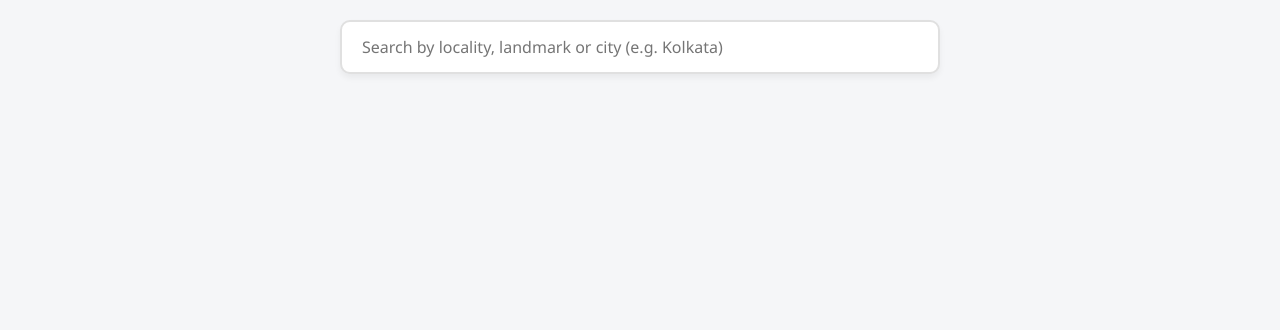
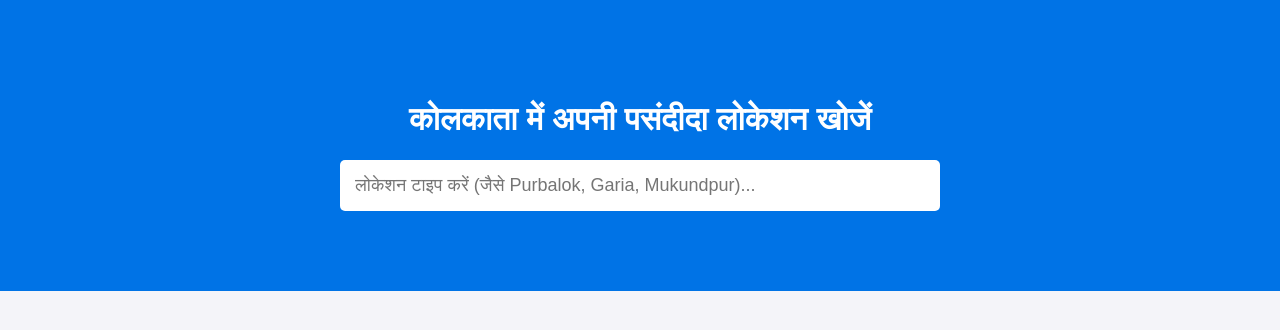
Before and after one commit to pawandevprasad1-wq/WOW-REPOSITORY, a Flask app: page / in a window 1280 px wide. Shown: the top 330 px of the page. Run offline with Flask 3, Linux system fonts and the light colour scheme.

Commit message:
Update index.html

```diff
--- a/templates/index.html
+++ b/templates/index.html
@@ -1,159 +1,54 @@
 <!DOCTYPE html>
-<html lang="en">
+<html lang="hi">
 <head>
     <meta charset="UTF-8">
     <meta name="viewport" content="width=device-width, initial-scale=1.0">
-  <title>Real Estate Search App</title>
+    <title>Property Finder - Search</title>
     <style>
-    * { box-sizing: border-box; font-family: 'Segoe UI', Arial, sans-serif; }
-    body { background-color: #f5f6f8; margin: 0; padding: 20px; }
-    .container { max-width: 600px; margin: 0 auto; }
-
-    /* Search Bar UI */
-    .search-wrapper { position: relative; margin-bottom: 20px; }
-    .search-input {
-      width: 100%; padding: 14px 20px; font-size: 16px; border: 2px solid #e0e0e0;
-      border-radius: 10px; outline: none; box-shadow: 0 4px 6px rgba(0,0,0,0.05);
-    }
-    .suggestions-box {
-      position: absolute; top: 100%; left: 0; right: 0; background: white;
-      border-radius: 10px; box-shadow: 0 8px 16px rgba(0,0,0,0.12); display: none; z-index: 10; margin-top: 5px;
-    }
-    .suggestion-item {
-      padding: 12px 20px; border-bottom: 1px solid #f0f0f0; cursor: pointer;
-      display: flex; justify-content: space-between; align-items: center;
-    }
-    .suggestion-item:hover { background-color: #f9f9f9; }
-    .tag { font-size: 11px; background: #eef2ff; color: #4f46e5; padding: 3px 8px; border-radius: 5px; font-weight: 600; }
-
-    /* Property Cards UI */
-    .card { background: white; border-radius: 12px; margin-bottom: 20px; overflow: hidden; box-shadow: 0 2px 8px rgba(0,0,0,0.08); position: relative; }
-    .card-img { width: 100%; height: 220px; object-fit: cover; background-color: #e5e7eb; }
-    .card-body { padding: 15px; }
-    .price { font-size: 22px; font-weight: bold; color: #16a34a; }
-    .title { font-size: 16px; font-weight: 600; margin: 5px 0; color: #1f2937; }
-    .location { font-size: 13px; color: #6b7280; }
-    .sponsored-badge {
-      position: absolute; top: 10px; left: 10px; background: #f59e0b; color: white;
-      font-size: 11px; font-weight: bold; padding: 4px 8px; border-radius: 4px; text-transform: uppercase;
-    }
-    .details { display: flex; gap: 15px; font-size: 13px; margin-top: 10px; color: #4b5563; border-top: 1px solid #f0f0f0; padding-top: 10px; }
+        body { font-family: Arial, sans-serif; background: #f4f4f9; margin: 0; padding: 0; }
+        .hero { background: #0073e6; padding: 80px 20px; text-align: center; color: white; }
+        .search-container { position: relative; max-width: 600px; margin: 0 auto; }
+        input[type="text"] { width: 100%; padding: 15px; font-size: 18px; border: none; border-radius: 5px; box-sizing: border-box; }
+        .suggestions { position: absolute; top: 55px; left: 0; width: 100%; background: white; border-radius: 5px; box-shadow: 0 4px 10px rgba(0,0,0,0.15); z-index: 1000; color: #333; text-align: left; max-height: 250px; overflow-y: auto; }
+        .suggestion-item { padding: 12px 15px; border-bottom: 1px solid #eee; cursor: pointer; }
+        .suggestion-item:hover { background: #f0f0f0; color: #0073e6; }
     </style>
 </head>
 <body>
 
-<div class="container">
-  <!-- Search Bar -->
-  <div class="search-wrapper">
-    <input type="text" id="searchInput" class="search-input" placeholder="Search by locality, landmark or city (e.g. Kolkata)" autocomplete="off">
-    <div id="suggestionsBox" class="suggestions-box"></div>
-  </div>
-
-  <!-- Listings Stream (Dynamic Mongo Data) -->
-  <div id="listingsContainer">
-    {% for p in properties %}
-      <div class="card">
-        {% if p.is_sponsored %}
-          <div class="sponsored-badge">Sponsored</div>
-        {% endif %}
-
-        <!-- Image Renderer -->
-        {% if p.images and p.images|length > 0 %}
-          <img src="{{ p.images[0] }}" class="card-img" alt="Property Image">
-        {% elif p['image url'] and p['image url']|length > 0 %}
-          <img src="{{ p['image url'][0] }}" class="card-img" alt="Property Image">
-        {% endif %}
-
-        <div class="card-body">
-          <div class="price">{{ p.price_display or p.Price or 'Price on Call' }}</div>
-          <div class="title">{{ p.title or p['Property Title / Headline'] }}</div>
-          <div class="location">📍 {{ p.location.locality or p.location or '' }}, {{ p.location.city or p.City or '' }}</div>
-          <div class="details">
-            <span>🏠 {{ p.bhk_type or p['BHK Type (1 BHK / 2 BHK / 3 BHK / etc.)'] or '' }}</span>
-            <span>📐 {{ p.area.builtup_sqft if p.area else p['Total Built-up Area (Sq. Ft.)'] or '' }} sqft</span>
-            <span>👤 {{ p.owner_type or p['Owner Type (Direct Owner / Agent / Builder)'] or '' }}</span>
-          </div>
-        </div>
-      </div>
-    {% endfor %}
+<div class="hero">
+    <h1>कोलकाता में अपनी पसंदीदा लोकेशन खोजें</h1>
+    <div class="search-container">
+        <input type="text" id="searchBox" placeholder="लोकेशन टाइप करें (जैसे Purbalok, Garia, Mukundpur)..." autocomplete="off">
+        <div id="suggestions" class="suggestions"></div>
     </div>
 </div>
 
 <script>
-  const searchInput = document.getElementById('searchInput');
-  const suggestionsBox = document.getElementById('suggestionsBox');
-  const listingsContainer = document.getElementById('listingsContainer');
-  let debounceTimer;
+    const searchBox = document.getElementById('searchBox');
+    const suggestions = document.getElementById('suggestions');
 
-  // Search Suggestion Logic
-  searchInput.addEventListener('input', function() {
-    clearTimeout(debounceTimer);
+    searchBox.addEventListener('input', async function() {
         const query = this.value.trim();
-
-    if (query.length < 2) {
-      suggestionsBox.style.display = 'none';
+        if (query.length < 1) {
+            suggestions.innerHTML = '';
             return;
         }
 
-    debounceTimer = setTimeout(() => {
-      fetch(`/api/search/suggest?q=${query}`)
-        .then(res => res.json())
-        .then(data => {
-          if (data.suggestions && data.suggestions.length > 0) {
-            suggestionsBox.innerHTML = data.suggestions.map(s => `
-              <div class="suggestion-item" onclick="selectSuggestion('${s.title}')">
-                <span>📍 ${s.title}</span>
-                <span class="tag">${s.type}</span>
-              </div>
-            `).join('');
-            suggestionsBox.style.display = 'block';
-          } else {
-            suggestionsBox.style.display = 'none';
-          }
+        const response = await fetch(`/api/search_location?q=${encodeURIComponent(query)}`);
+        const locations = await response.json();
+
+        suggestions.innerHTML = '';
+        locations.forEach(loc => {
+            const div = document.createElement('div');
+            div.className = 'suggestion-item';
+            div.innerText = loc;
+            div.onclick = function() {
+                window.location.href = `/listings?location=${encodeURIComponent(loc)}`;
+            };
+            suggestions.appendChild(div);
         });
-    }, 300);
     });
-
-  function selectSuggestion(text) {
-    searchInput.value = text.split(',')[0];
-    suggestionsBox.style.display = 'none';
-    executeSearch(searchInput.value);
-  }
-
-  // Fetch Listing Results Dynamically
-  function executeSearch(query) {
-    fetch(`/api/search?q=${query}`)
-      .then(res => res.json())
-      .then(data => {
-        listingsContainer.innerHTML = data.results.map(p => {
-          const imgUrl = (p.images && p.images[0]) || (p['image url'] && p['image url'][0]) || '';
-          const title = p.title || p['Property Title / Headline'] || '';
-          const price = p.price_display || p.Price || 'Price on Call';
-          const locality = (p.location && p.location.locality) || p.location || '';
-          const city = (p.location && p.location.city) || p.City || '';
-          const bhk = p.bhk_type || p['BHK Type (1 BHK / 2 BHK / 3 BHK / etc.)'] || '';
-          const area = (p.area && p.area.builtup_sqft) || p['Total Built-up Area (Sq. Ft.)'] || '';
-          const owner = p.owner_type || p['Owner Type (Direct Owner / Agent / Builder)'] || '';
-
-          return `
-            <div class="card">
-              ${p.is_sponsored ? '<div class="sponsored-badge">Sponsored</div>' : ''}
-              ${imgUrl ? `<img src="${imgUrl}" class="card-img" alt="Property Image">` : ''}
-              <div class="card-body">
-                <div class="price">${price}</div>
-                <div class="title">${title}</div>
-                <div class="location">📍 ${locality}, ${city}</div>
-                <div class="details">
-                  <span>🏠 ${bhk}</span>
-                  <span>📐 ${area} sqft</span>
-                  <span>👤 ${owner}</span>
-                </div>
-              </div>
-            </div>
-          `;
-        }).join('');
-      });
-  }
 </script>
 
 </body>
```
Lines whose indentation alone changed are shown as unchanged.
